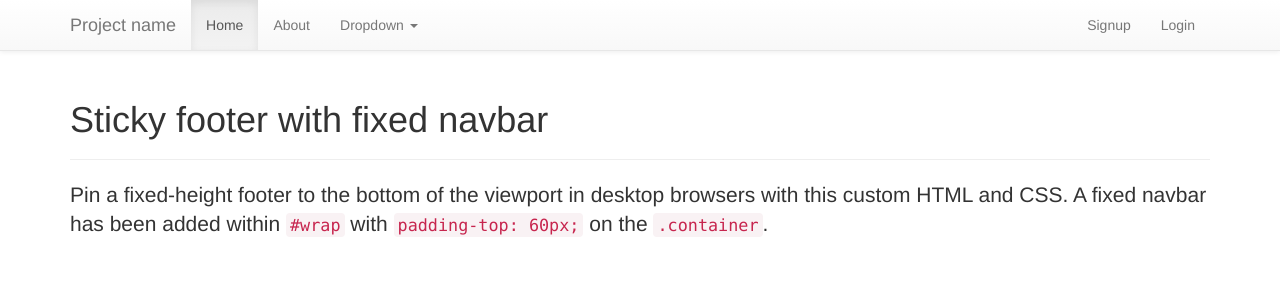
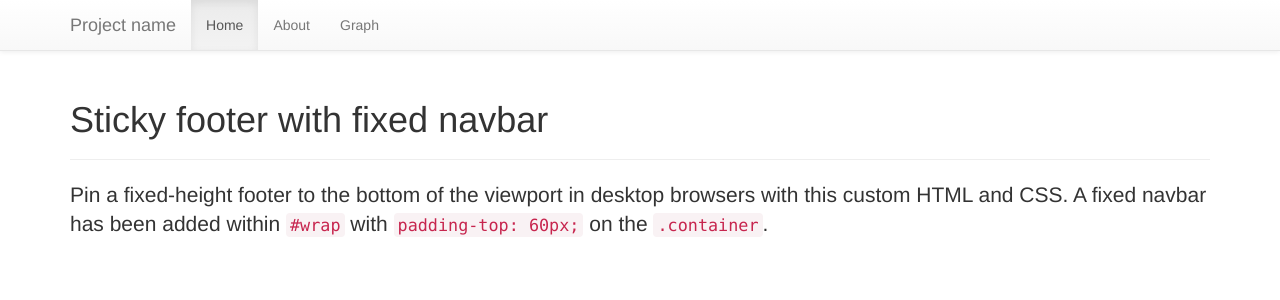
Before and after one commit to Wingfril/athenahacks, a Flask app: page / in a window 1280 px wide. Shown: the top 300 px of the page. Run offline with Flask 2, Linux system fonts and the light colour scheme; some libraries are stand-ins or nearby versions.

Commit message:
deleted dropdown

```diff
--- a/flask-boilerplate/templates/layouts/main.html
+++ b/flask-boilerplate/templates/layouts/main.html
@@ -54,23 +54,7 @@
           <ul class="nav navbar-nav">
             <li {% if request.endpoint == 'home' %} class="active" {% endif %}><a href="{{ url_for('home') }}">Home</a></li>
             <li {% if request.endpoint == 'about' %} class="active" {% endif %}><a href="{{ url_for('about') }}">About</a></li>
-            <li class="dropdown">
-              <a class="dropdown-toggle" data-toggle="dropdown">Dropdown <b class="caret"></b></a>
-              <ul class="dropdown-menu">
-                <li><a>Action</a></li>
-                <li><a>Another action</a></li>
-                <li><a>Something else here</a></li>
-                <li class="divider"></li>
-                <li class="dropdown-header">Nav header</li>
-                <li><a>Separated link</a></li>
-                <li><a>One more separated link</a></li>
-              </ul>
-            </li>
-          </ul>
-          <ul class="nav navbar-nav pull-right">
-            <li><a href="{{ url_for('register') }}">Signup</a></li>
-            <li><a href="{{ url_for('login') }}">Login</a></li>
-          </ul>
+            <li {% if request.endpoint == 'graph' %} class="active" {% endif %}><a href="{{ url_for('Graph') }}">Graph</a></li>
         </div><!--/.nav-collapse -->
       </div>
     </div>
```
